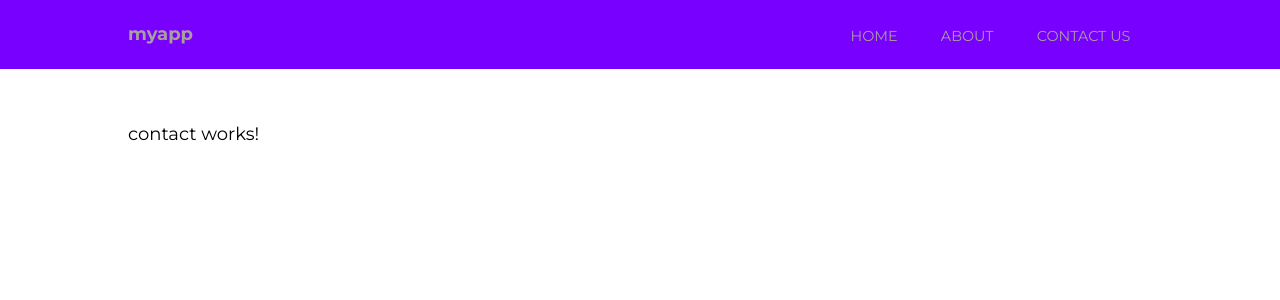
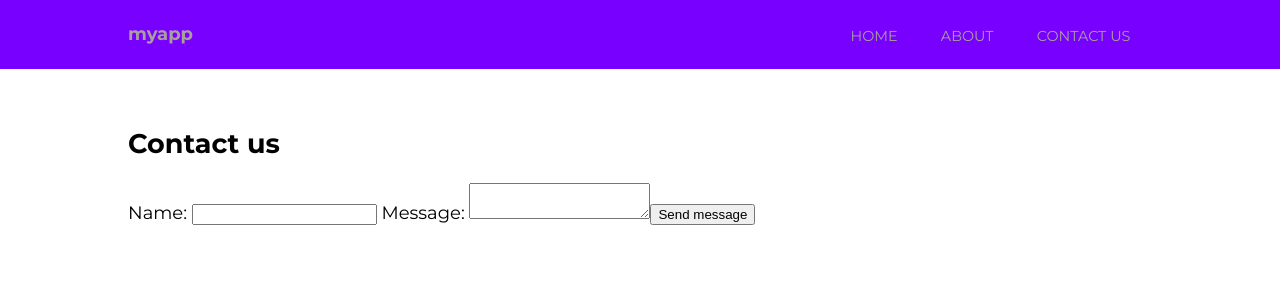
Before and after one commit to ChristaStephens/AngularTutorial, an Angular app: page /contact in a window 1280 px wide. Shown: the top 300 px of the page. Built offline with nearby package versions, Linux system fonts and the light colour scheme.

Commit message:
added a form

```diff
--- a/src/app/app.module.ts
+++ b/src/app/app.module.ts
@@ -11,6 +11,7 @@
 import { AboutComponent } from './about/about.component';
 import { ContactComponent } from './contact/contact.component';
 import { HomeComponent } from './home/home.component';
+import {ReactiveFormsModule} from '@angular/forms';
 
 @NgModule({
   declarations: [
@@ -23,7 +24,8 @@
   imports: [
     BrowserModule,
     AppRoutingModule,
-    HttpClientModule
+    HttpClientModule,
+    ReactiveFormsModule
   ],
   providers: [],
   bootstrap: [AppComponent]
--- a/src/app/contact/contact.component.html
+++ b/src/app/contact/contact.component.html
@@ -1,3 +1,35 @@
-<p>
-  contact works!
-</p>
+<h1>Contact us</h1>
+
+<form [formGroup]="messageForm" (ngSubmit)="onSubmit()">
+
+    <h5 *ngIf="success">Your form is valid!</h5>
+
+    <label>
+      Name:
+      <input type="text" formControlName="name">
+      <!-- form validation below -->
+      <div *ngIf="submitted && messageForm.controls.name.errors" class="error">
+        <div *ngIf="messageForm.controls.name.errors.required">Your name is required</div>
+      </div>
+    </label>
+
+    <label>
+      Message:
+      <textarea formControlName="message"></textarea>
+      <div *ngIf="submitted && messageForm.controls.message.errors" class="error">
+        <div *ngIf="messageForm.controls.message.errors.required">A message is required</div>
+      </div>
+    </label>
+
+    <!-- call to action is cta -->
+    <input type="submit" value="Send message" class="cta">
+
+  </form>
+
+  <div *ngIf="submitted" class="results">
+    <strong>Name:</strong>
+    <span>{{ messageForm.controls.name.value }}</span>
+
+    <strong>Message:</strong>
+    <span>{{ messageForm.controls.message.value }}</span>
+  </div>
--- a/src/app/contact/contact.component.ts
+++ b/src/app/contact/contact.component.ts
@@ -1,4 +1,5 @@
 import { Component, OnInit } from '@angular/core';
+import {FormBuilder, FormGroup, Validators} from '@angular/forms';
 
 @Component({
   selector: 'app-contact',
@@ -7,9 +8,28 @@
 })
 export class ContactComponent implements OnInit {
 
-  constructor() { }
+  messageForm: FormGroup;
+  submitted = false;
+  success = false;
+
+  constructor(private formBuilder: FormBuilder) { }
 
   ngOnInit() {
+    this.messageForm = this.formBuilder.group({
+      //name value is defined in formcontrolname
+      name: ['', Validators.required],
+      message: ['', Validators.required]
+    });
   }
 
+  onSubmit() {
+    this.submitted = true;
+
+    if (this.messageForm.invalid) {
+        return;
+    }
+
+    this.success = true;
 }
+
+}
--- a/src/app/home/home.component.scss
+++ b/src/app/home/home.component.scss
@@ -1,9 +1,25 @@
 // CSS for home page, gray is a class
 //id # single use, class. multi use
-.gray{
-    color: gray;
+ul {
+    list-style-type: none;
+    margin: 0;padding: 0;
+
+    li {
+        background: rgb(238, 238, 238);
+        padding: 2em;
+        border-radius: 4px;
+        margin-bottom: 7px;
+        display: grid;
+        grid-template-columns: 60px auto;
+
+        p {
+            font-weight: bold;
+            margin-left: 20px;
+        }
+
+        img {
+            border-radius: 50%;
+            width: 100%;
+        }
+    }
 }
-
-.large{
-    font-size: 4em;
-}
```
Also changed, not shown: src/app/about/class.ts (added, +89 -0 lines), 1 other file (tests, documents, lock files or other folders).
